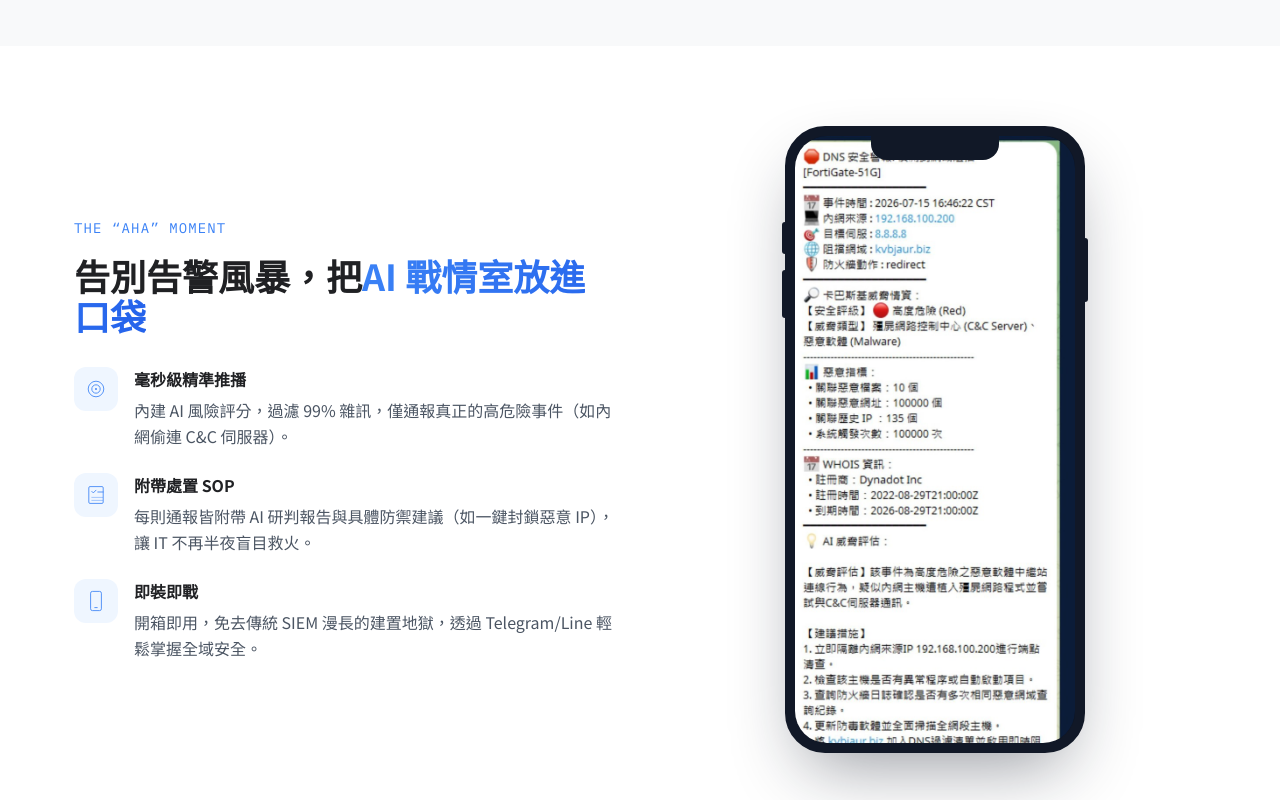
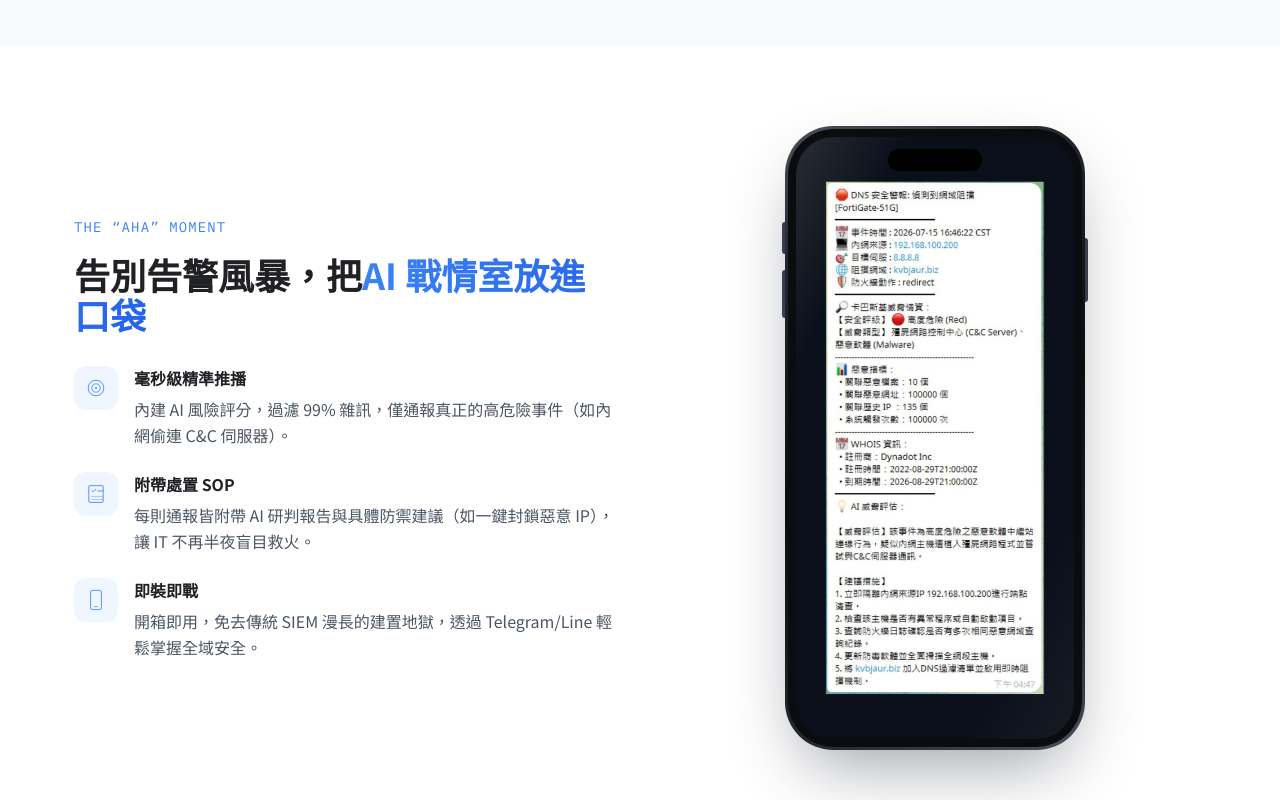
Before and after one commit to guardaix-source/Tocloudai-Website, a Next.js app: page / in a window 1280 px wide. Shown: the part 2600-3400 px from the top of the page. Built offline with nearby package versions, Linux system fonts and the light colour scheme.

Commit message:
調整手機視覺

```diff
--- a/components/PhoneMock.tsx
+++ b/components/PhoneMock.tsx
@@ -1,29 +1,55 @@
 import Image from "next/image";
 
-// A simple CSS-drawn phone frame housing a real product screenshot —
-// per Keith's spec: "一支高質感的 iPhone 實機模擬圖，呈現深色的 Telegram
-// 推播畫面". The screenshot itself is a real (redacted) TG alert card,
-// not an illustration, so the feature claim stays honest.
+// A refined CSS-drawn phone frame — brushed-metal gradient bezel, a modern
+// "dynamic island" cutout, and a subtle glass highlight overlay — housing a
+// real product screenshot, per Keith's spec ("一支高質感的 iPhone 實機模擬圖，
+// 呈現深色的 Telegram 推播畫面"). The screenshot is a real (redacted) TG
+// alert card, not an illustration, so the feature claim stays honest.
+//
+// The card image uses object-contain (not cover) inside an inset wrapper,
+// so the full alert card is always shown with clean margins on a dark
+// "chat wallpaper" backdrop — this avoids any edge-cropping and reads as a
+// legitimate Telegram dark-mode chat background behind a light message card.
 export default function PhoneMock() {
   return (
     <div className="relative mx-auto w-full max-w-[300px]">
-      <div className="relative rounded-[2.5rem] border-[10px] border-[#111827] bg-[#111827] shadow-mock">
-        {/* notch */}
-        <div className="absolute left-1/2 top-0 z-10 h-6 w-32 -translate-x-1/2 rounded-b-2xl bg-[#111827]" />
-        <div className="relative aspect-[9/19.5] w-full overflow-hidden rounded-[2rem] bg-[#0B0F19]">
+      {/* metallic bezel — gradient ring simulates a brushed-titanium edge */}
+      <div
+        className="relative rounded-[3rem] p-[3px] shadow-mock"
+        style={{
+          background:
+            "linear-gradient(155deg, #4B505C 0%, #23262E 18%, #0A0C10 50%, #23262E 82%, #4B505C 100%)",
+        }}
+      >
+        <div className="rounded-[2.9rem] bg-[#0A0C10] p-2">
+          <div className="relative aspect-[9/19.5] w-full overflow-hidden rounded-[2.35rem] bg-[#0B0F19]">
+            <div className="absolute inset-x-4 inset-y-11">
               <Image
                 src="/images/tg-alert-sample.jpg"
                 alt="雲智禦 AI 決策系統 — Telegram 即時告警畫面示意"
                 fill
-            className="object-cover object-top"
+                className="object-contain object-center"
                 sizes="300px"
               />
             </div>
+            {/* dynamic island */}
+            <div className="absolute left-1/2 top-3 z-10 h-[22px] w-[94px] -translate-x-1/2 rounded-full bg-black" />
+            {/* glass highlight streak, for a bit of realism on the screen */}
+            <div
+              className="pointer-events-none absolute inset-0"
+              style={{
+                background:
+                  "linear-gradient(115deg, rgba(255,255,255,0.12) 0%, rgba(255,255,255,0) 20%, rgba(255,255,255,0) 80%, rgba(255,255,255,0.05) 100%)",
+              }}
+            />
           </div>
-      {/* side buttons */}
-      <div className="absolute -left-[3px] top-24 h-8 w-[3px] rounded-l bg-[#111827]" />
-      <div className="absolute -left-[3px] top-36 h-12 w-[3px] rounded-l bg-[#111827]" />
-      <div className="absolute -right-[3px] top-28 h-16 w-[3px] rounded-r bg-[#111827]" />
+        </div>
+      </div>
+
+      {/* side buttons on the metal bezel */}
+      <div className="absolute -left-[3px] top-24 h-8 w-[3px] rounded-l bg-[#3A3E48]" />
+      <div className="absolute -left-[3px] top-36 h-12 w-[3px] rounded-l bg-[#3A3E48]" />
+      <div className="absolute -right-[3px] top-28 h-16 w-[3px] rounded-r bg-[#3A3E48]" />
     </div>
   );
 }
```
Also changed, not shown: public/images/tg-alert-sample.jpg. Lines whose indentation alone changed are shown as unchanged.
